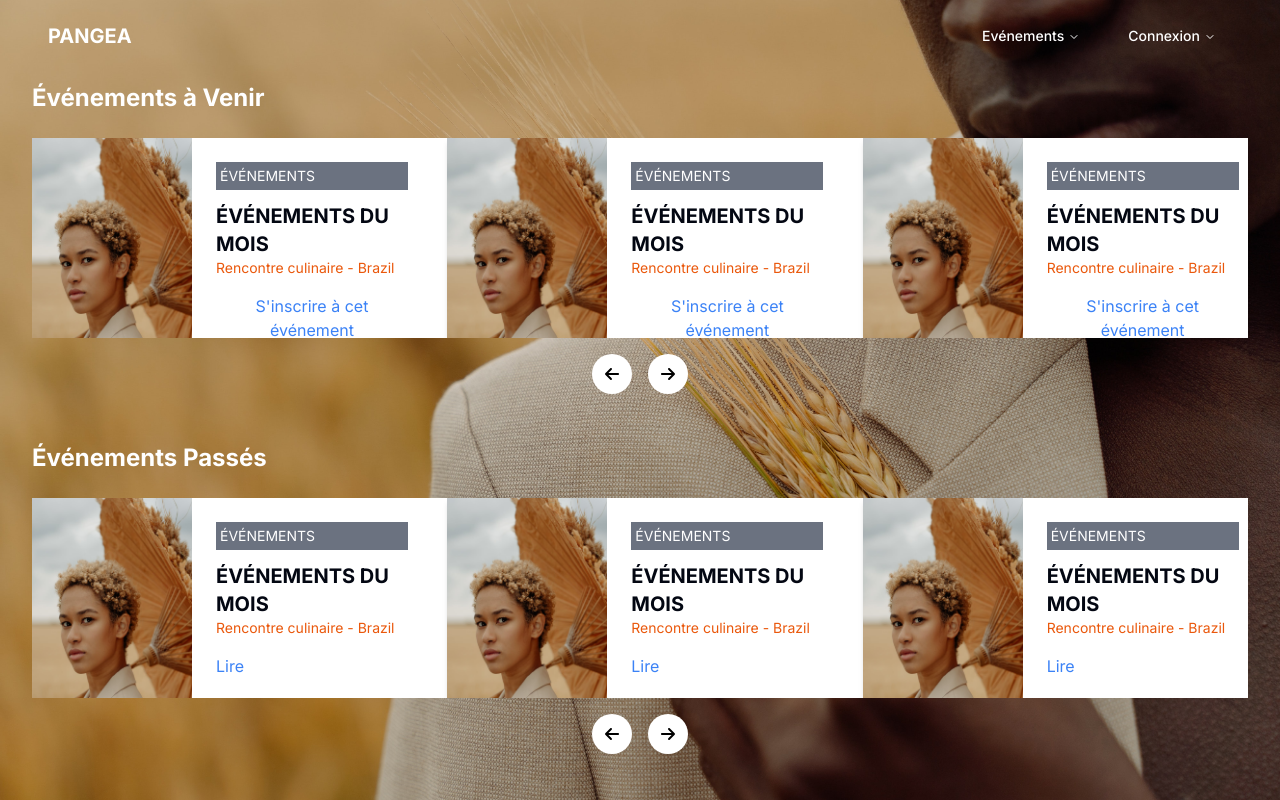
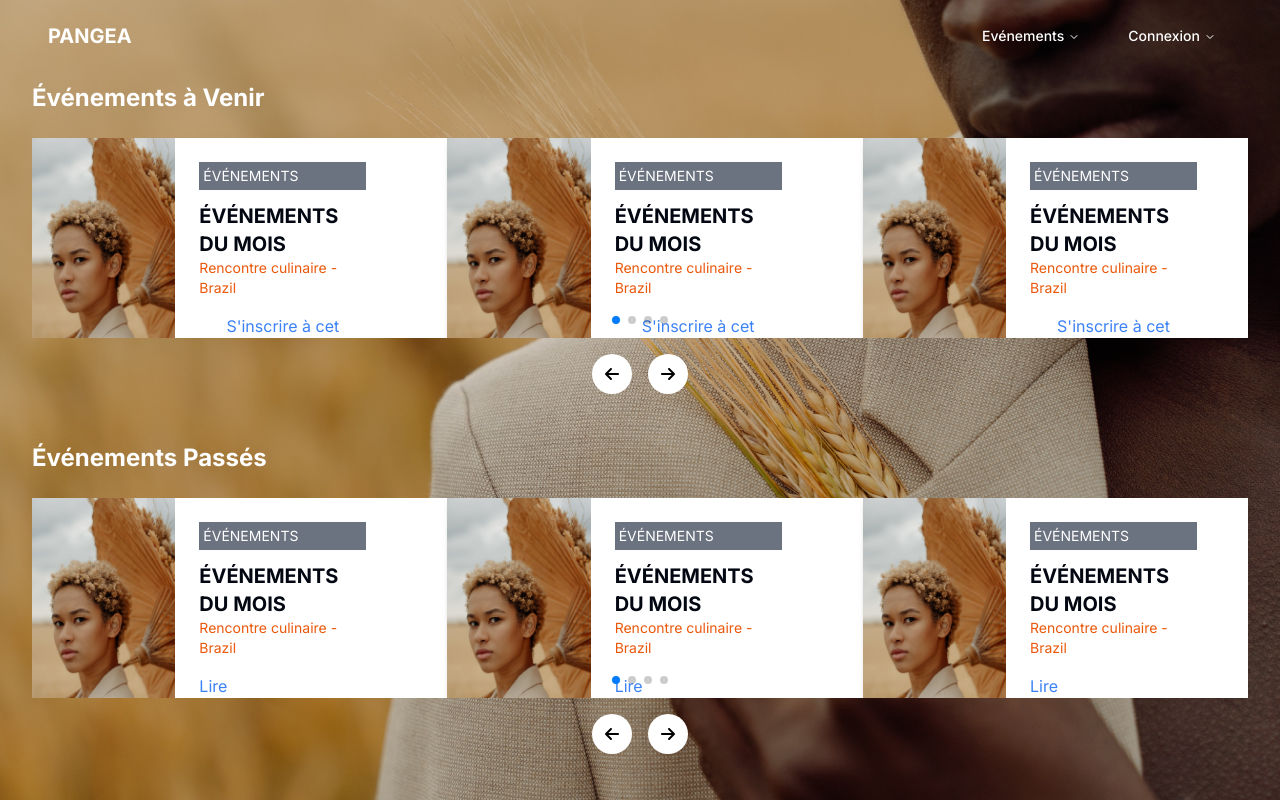
Before and after one commit to tchessi-pre/moonshot, a Next.js app in the folder front/: page /events in a window 1280 px wide. Built offline with nearby package versions, Linux system fonts and the light colour scheme.

Commit message:
Added cuisine page merge

```diff
--- a/front/src/app/events/page.js
+++ b/front/src/app/events/page.js
@@ -33,9 +33,51 @@ const Events = () => {
 			description: 'Rencontre culinaire - Brazil',
 			buttonText: "S'inscrire à cet événement",
 		},
+		{
+			image: '/assets/event1.png',
+			subtitle: 'Événements',
+			title: 'Événements du Mois',
+			description: 'Rencontre culinaire - Brazil',
+			buttonText: "S'inscrire à cet événement",
+		},
+		{
+			image: '/assets/event1.png',
+			subtitle: 'Événements',
+			title: 'Événements du Mois',
+			description: 'Rencontre culinaire - Brazil',
+			buttonText: "S'inscrire à cet événement",
+		},
+		{
+			image: '/assets/event1.png',
+			subtitle: 'Événements',
+			title: 'Événements du Mois',
+			description: 'Rencontre culinaire - Brazil',
+			buttonText: "S'inscrire à cet événement",
+		},
 	];
 
 	const pastEvents = [
+		{
+			image: '/assets/event1.png',
+			subtitle: 'Événements',
+			title: 'Événements du Mois',
+			description: 'Rencontre culinaire - Brazil',
+			buttonText: 'Lire',
+		},
+		{
+			image: '/assets/event1.png',
+			subtitle: 'Événements',
+			title: 'Événements du Mois',
+			description: 'Rencontre culinaire - Brazil',
+			buttonText: 'Lire',
+		},
+		{
+			image: '/assets/event1.png',
+			subtitle: 'Événements',
+			title: 'Événements du Mois',
+			description: 'Rencontre culinaire - Brazil',
+			buttonText: 'Lire',
+		},
 		{
 			image: '/assets/event1.png',
 			subtitle: 'Événements',
@@ -87,6 +129,7 @@ const Events = () => {
 					ref={upcomingSwiperRef}
 					modules={[Navigation, Pagination]}
 					spaceBetween={20}
+					slidesPerView={1}
 					breakpoints={{
 						640: {
 							slidesPerView: 1,
@@ -101,8 +144,8 @@ const Events = () => {
 							spaceBetween: 30,
 						},
 					}}
-					navigation
-					pagination={{ clickable: true }}
+					navigation={false}
+					pagination={{ clickable: false }}
 				>
 					{upcomingEvents.map((event, index) => (
 						<SwiperSlide key={index}>
@@ -113,13 +156,13 @@ const Events = () => {
 				<div className='flex justify-center mt-4'>
 					<button
 						onClick={() => handlePrev(upcomingSwiperRef)}
-						className='w-10 h-10 p-2 mr-2 text-black bg-white rounded-full flex items-center justify-center hover:bg-gray-400'
+						className='flex items-center justify-center w-10 h-10 p-2 mr-2 text-black bg-white rounded-full hover:bg-gray-400'
 					>
 						<FontAwesomeIcon icon={faArrowLeft} />
 					</button>
 					<button
 						onClick={() => handleNext(upcomingSwiperRef)}
-						className='w-10 h-10 p-2 ml-2 text-black bg-white rounded-full flex items-center justify-center hover:bg-gray-400'
+						className='flex items-center justify-center w-10 h-10 p-2 ml-2 text-black bg-white rounded-full hover:bg-gray-400'
 					>
 						<FontAwesomeIcon icon={faArrowRight} />
 					</button>
@@ -132,6 +175,7 @@ const Events = () => {
 					ref={pastSwiperRef}
 					modules={[Navigation, Pagination]}
 					spaceBetween={20}
+					slidesPerView={1}
 					breakpoints={{
 						640: {
 							slidesPerView: 1,
@@ -146,8 +190,8 @@ const Events = () => {
 							spaceBetween: 30,
 						},
 					}}
-					navigation
-					pagination={{ clickable: true }}
+					navigation={false}
+					pagination={{ clickable: false }}
 				>
 					{pastEvents.map((event, index) => (
 						<SwiperSlide key={index}>
@@ -158,13 +202,13 @@ const Events = () => {
 				<div className='flex justify-center mt-4'>
 					<button
 						onClick={() => handlePrev(pastSwiperRef)}
-						className='w-10 h-10 p-2 mr-2 text-black bg-white rounded-full flex items-center justify-center hover:bg-gray-400'
+						className='flex items-center justify-center w-10 h-10 p-2 mr-2 text-black bg-white rounded-full hover:bg-gray-400'
 					>
 						<FontAwesomeIcon icon={faArrowLeft} />
 					</button>
 					<button
 						onClick={() => handleNext(pastSwiperRef)}
-						className='w-10 h-10 p-2 ml-2 text-black bg-white rounded-full flex items-center justify-center hover:bg-gray-400'
+						className='flex items-center justify-center w-10 h-10 p-2 ml-2 text-black bg-white rounded-full hover:bg-gray-400'
 					>
 						<FontAwesomeIcon icon={faArrowRight} />
 					</button>
--- a/front/src/components/EventCard.js
+++ b/front/src/components/EventCard.js
@@ -2,24 +2,24 @@ import React from 'react';
 
 const EventCard = ({ image, title, subtitle, description, buttonText }) => (
 	<div
-		className='flex overflow-hidden bg-white shadow-md transform transition-transform duration-300 hover:scale-105'
-		style={{ height: '200px', width: '480px' }}
+		className='flex overflow-hidden transition-transform duration-300 transform bg-white shadow-md hover:scale-105'
+		style={{ height: '200px', width: '430px', marginRight: '20px' }}
 	>
 		<div className='w-1/3 h-full'>
 			<img src={image} alt={title} className='object-cover w-full h-full' />
 		</div>
 		<div className='flex flex-col justify-between w-1/2 p-6'>
 			<div>
-				<div className='inline-block w-full p-1 text-white bg-gray-500 uppercase text-sm transition-colors duration-300 hover:bg-gray-700'>
+				<div className='inline-block w-full p-1 text-sm text-white uppercase transition-colors duration-300 bg-gray-500 hover:bg-gray-700'>
 					{subtitle}
 				</div>
-				<h3 className='text-xl font-bold mt-3 uppercase transition-colors duration-300 hover:text-gray-700'>
+				<h3 className='mt-3 text-xl font-bold uppercase transition-colors duration-300 hover:text-gray-700'>
 					{title}
 				</h3>
 				<p className='mb-4 text-sm text-orange-600'>{description}</p>
 			</div>
 			<div>
-				<button className='text-blue-500 hover:underline transition-transform duration-300 hover:scale-110'>
+				<button className='text-blue-500 transition-transform duration-300 hover:underline hover:scale-110'>
 					{buttonText}
 				</button>
 			</div>
```
